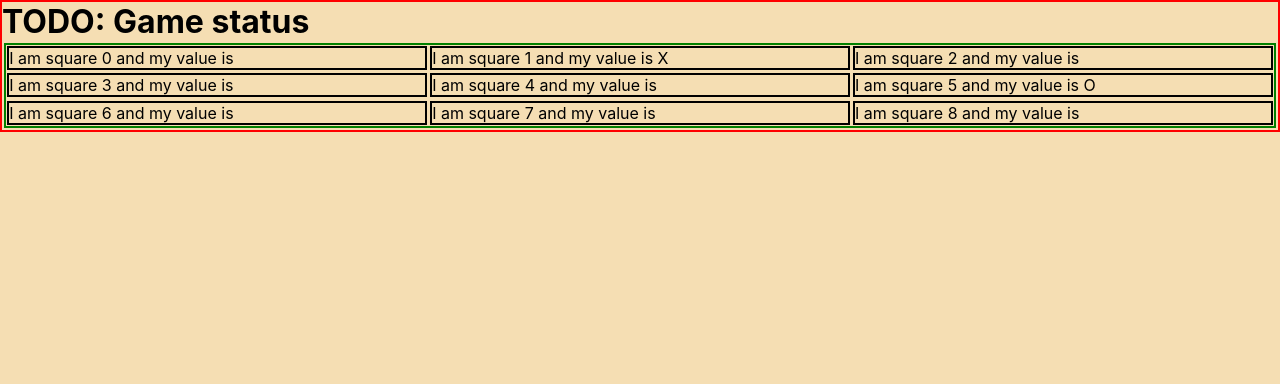
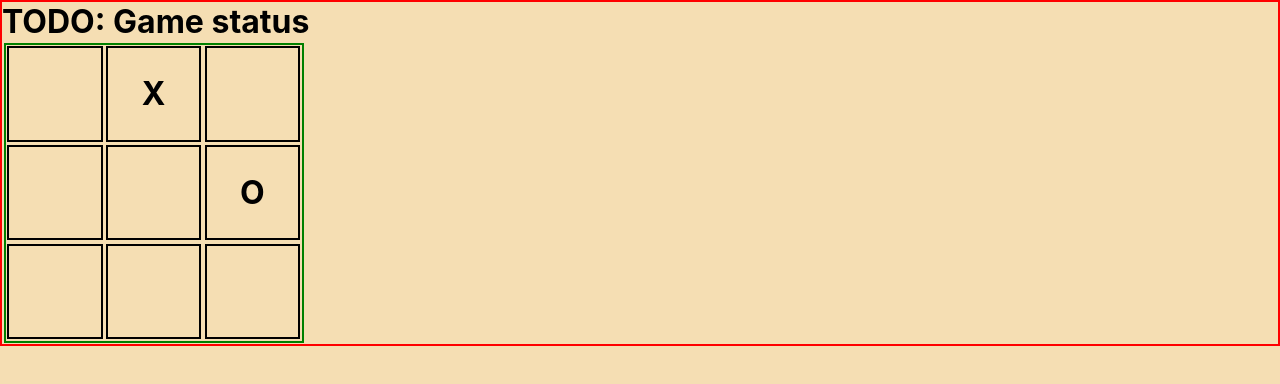
Before and after one commit to stevefaeembra/wk_14_d_3_lab_noughts_crosses, a React (Create React App) app: page / in a window 1280 px wide. Shown: the top 384 px of the page. Built offline with nearby package versions, Linux system fonts and the light colour scheme.

Commit message:
square component created and styled

```diff
--- a/src/App.css
+++ b/src/App.css
@@ -18,10 +18,18 @@ html{
   margin: .1rem;
   display: grid;
   grid-template-columns: repeat(3,1fr);
-  grid-template-rows: repeat(3,1fr)
+  grid-template-rows: repeat(3,1fr);
+  width: 300px;
+  height: 300px;
+
 }
 
 .square{
   border: 2px solid black;
   margin: .1rem;
+  display: flex;
+  justify-content: center;
+  align-items: center;
+  font-size: 2rem;
+  font-weight: bold;
 }
--- a/src/components/Board.js
+++ b/src/components/Board.js
@@ -1,4 +1,5 @@
 import React, {Component} from 'react';
+import Square from './Square.js';
 
 class Board extends Component {
 
@@ -6,7 +7,7 @@ class Board extends Component {
     let squaresArray = [];
     for(let squareIndex = 0; squareIndex < 9 ; squareIndex += 1){
       let squareSymbol = this.props.squareStates[squareIndex];
-      let square = <div className="square" key={squareIndex}>I am square {squareIndex} and my value is {squareSymbol}</div>;
+      let square = <Square squareIndex={squareIndex}  squareSymbol={squareSymbol}/>;
       squaresArray.push(square);
     }
     return (
--- /dev/null
+++ b/src/components/Square.js
@@ -0,0 +1,12 @@
+import React, {Component} from 'react';
+
+class Square extends Component {
+
+  render() {
+    return (
+      <div className="square" id={this.props.squareIndex}>{this.props.squareSymbol}</div>
+    )
+  }
+}
+
+export default Square;
```
